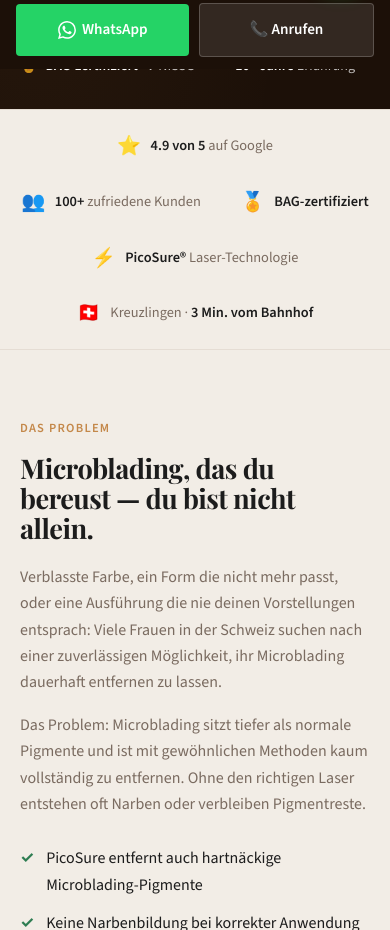
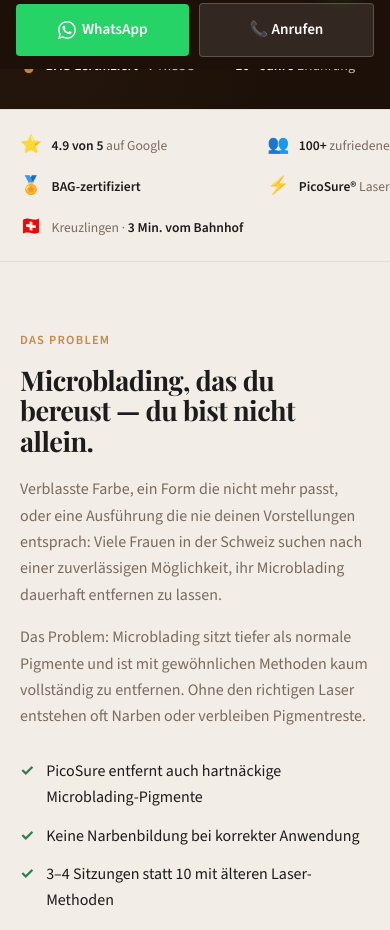
Before and after one commit to jakobautomation/microblading-entfernung.ch, a plain HTML site: page index.html in a window 390 px wide. Shown: the part 775-1705 px from the top of the page. Drawn offline with nearby package versions, Linux system fonts and the light colour scheme; no server answers; a web font is replaced by a local one.

Commit message:
Mobile: Trust-Bar als 2x2 Grid statt untereinander

```diff
--- a/css/style.css
+++ b/css/style.css
@@ -390,22 +390,31 @@ strong { font-weight: 600; }
   padding: 1.25rem 0;
 }
 .trust-bar-inner {
-  display: flex;
-  flex-wrap: wrap;
-  justify-content: center;
-  gap: 1.5rem 2.5rem;
+  display: grid;
+  grid-template-columns: 1fr 1fr;
+  gap: 0.75rem 1.5rem;
   align-items: center;
 }
 .trust-item {
   display: flex;
   align-items: center;
   gap: 0.6rem;
-  font-size: 0.9rem;
+  font-size: 0.85rem;
   color: var(--text-muted);
   white-space: nowrap;
 }
 .trust-item strong { color: var(--text); font-weight: 600; }
-.trust-icon { font-size: 1.2rem; }
+.trust-icon { font-size: 1.1rem; flex-shrink: 0; }
+@media (min-width: 768px) {
+  .trust-bar-inner {
+    display: flex;
+    flex-wrap: wrap;
+    justify-content: center;
+    gap: 1.5rem 2.5rem;
+  }
+  .trust-item { font-size: 0.9rem; }
+  .trust-icon { font-size: 1.2rem; }
+}
 
 /* === SECTION HEADER === */
 .section-header { margin-bottom: clamp(2rem, 4vw, 3.5rem); }
```
